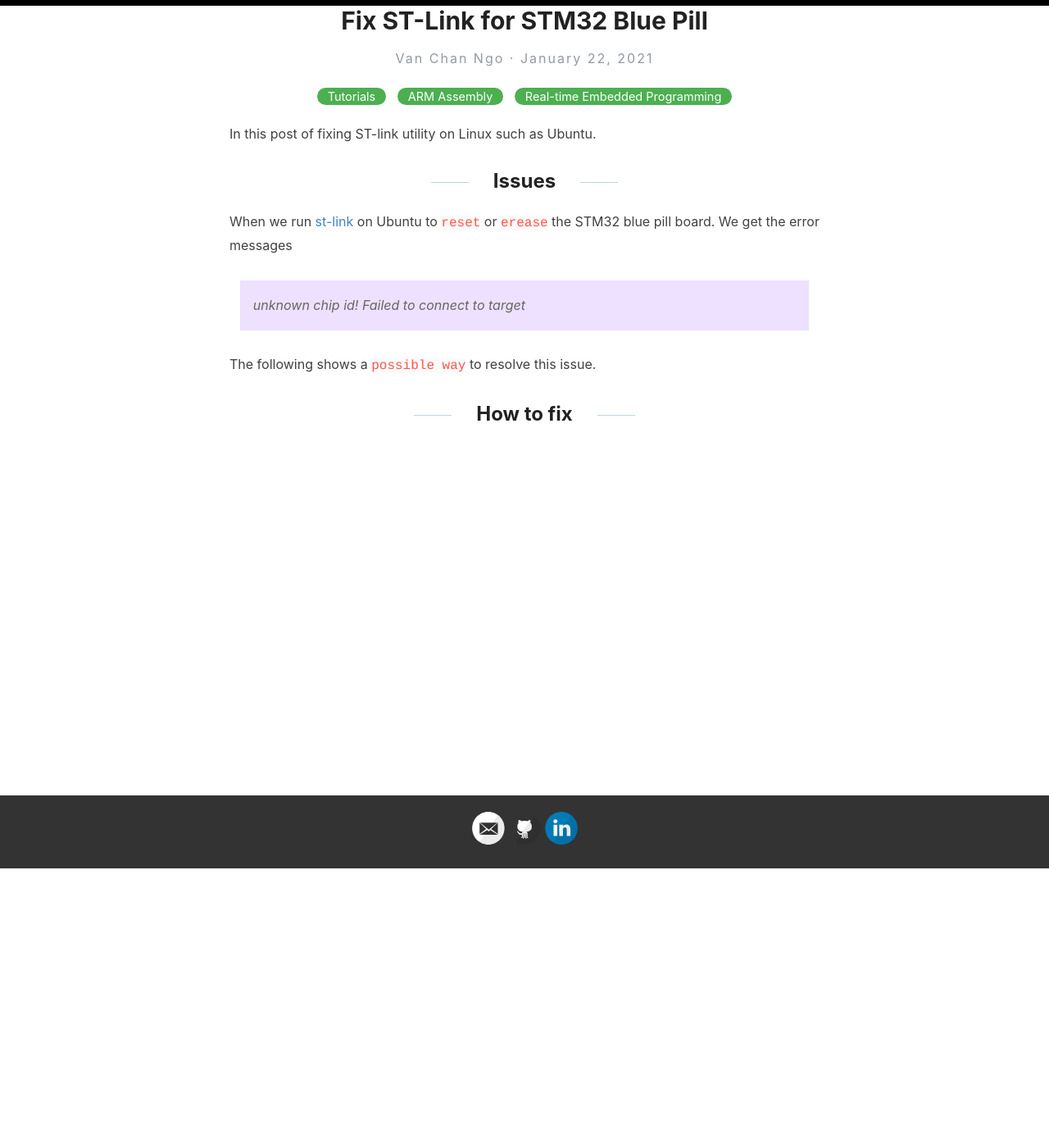
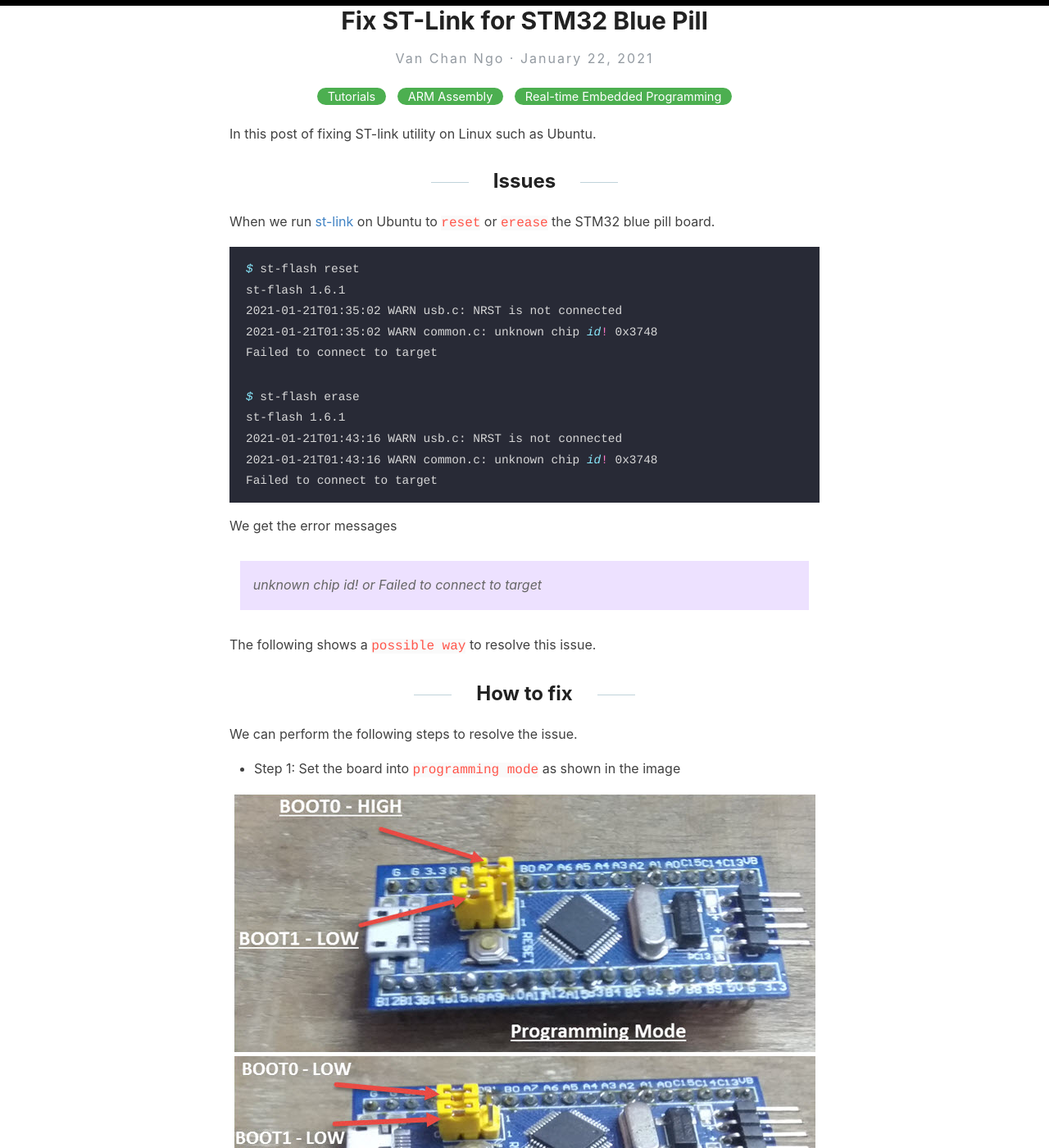
Before and after one commit to channgo2203/channgo2203.github.io, a Jekyll site: the page built from _posts/2021-01-22-st-link-fix.md, in a window 1280 px wide and 1400 px high, scrolled down 341 px. Shown: the whole window at 82% size. Built offline with Jekyll 4.4.1, drawn with Linux system fonts in a browser that asks for light colours; some of the changed text lies outside the part shown.

Commit message:
Add fix st-link

````diff
--- a/_posts/2021-01-22-st-link-fix.md
+++ b/_posts/2021-01-22-st-link-fix.md
@@ -16,11 +16,43 @@
 
 ## Issues
 
-When we run [st-link](https://github.com/stlink-org/stlink) on Ubuntu to `reset` or `erease` the STM32 blue pill board. We get the error messages
+When we run [st-link](https://github.com/stlink-org/stlink) on Ubuntu to `reset` or `erease` the STM32 blue pill board.
 
-> unknown chip id!
-> Failed to connect to target
+```shell
+$ st-flash reset
+st-flash 1.6.1
+2021-01-21T01:35:02 WARN usb.c: NRST is not connected
+2021-01-21T01:35:02 WARN common.c: unknown chip id! 0x3748
+Failed to connect to target
+```
+
+```shell
+$ st-flash erase
+st-flash 1.6.1
+2021-01-21T01:43:16 WARN usb.c: NRST is not connected
+2021-01-21T01:43:16 WARN common.c: unknown chip id! 0x3748
+Failed to connect to target
+```
+
+We get the error messages
+
+> unknown chip id! or Failed to connect to target
 
 The following shows a `possible way` to resolve this issue.
 
 ## How to fix
+
+We can perform the following steps to resolve the issue.
+
+* Step 1: Set the board into `programming mode` as shown in the image
+
+![Programming mode]({{ site.url }}/images/STM32-BOOT-ProMode.jpeg)
+
+* Step 2: Run the command `st-flash erase` while press the `reset button`
+
+```shell
+$ st-flash erase
+st-flash 1.6.1
+2021-01-21T01:43:22 INFO common.c: F1xx Medium-density: 20 KiB SRAM, 0 KiB flash in at least 1 KiB pages.
+Mass erasing
+```
````
